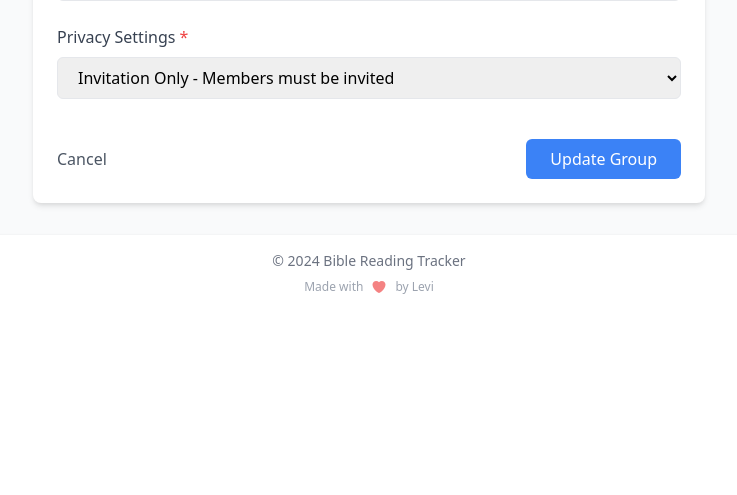
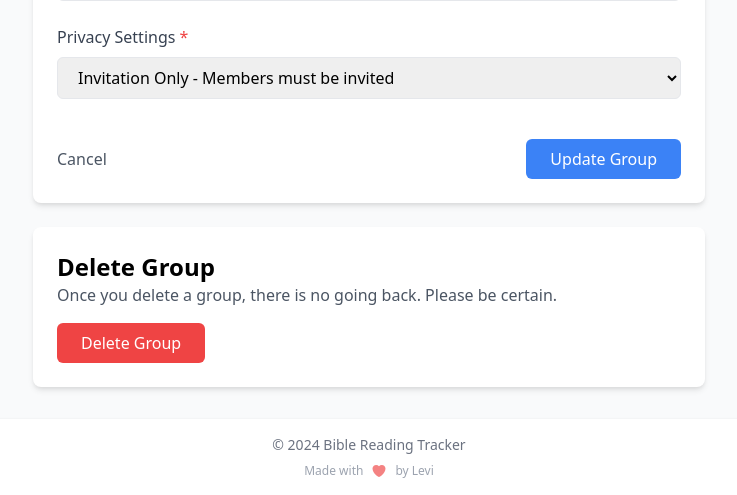
Before and after one commit to Levi-LMN/BibleBuddy, a Flask app: page /groups/2/edit in a window 1280 px wide. Shown: the part 623-1118 px from the top of the page, without its empty margins (271-1008 px from the left). Before the commit the page ends 917 px from the top, so only its background shows below. Run offline with Flask 3, Linux system fonts and the light colour scheme; a user stored in the database is signed in; data that the repository does not hold is empty.

```diff
--- a/templates/groups/edit.html
+++ b/templates/groups/edit.html
@@ -108,6 +108,19 @@
                 </button>
             </div>
         </form>
+
+
+    </div>
+
+    <div class="mt-6 bg-white p-6 rounded-lg shadow-md">
+        <h2 class="text-2xl font-bold">Delete Group</h2>
+        <p class="text-gray-600">Once you delete a group, there is no going back. Please be certain.</p>
+        <form action="{{ url_for('delete_group', group_id=group.id) }}" method="POST" class="mt-4">
+            <button type="submit"
+                    class="px-6 py-2 bg-red-500 text-white rounded-md hover:bg-red-600 focus:outline-none focus:ring-2 focus:ring-red-500 focus:ring-offset-2">
+                Delete Group
+            </button>
+        </form>
     </div>
 </div>
 
```
Also changed, not shown: instance/bible_tracker.db.
